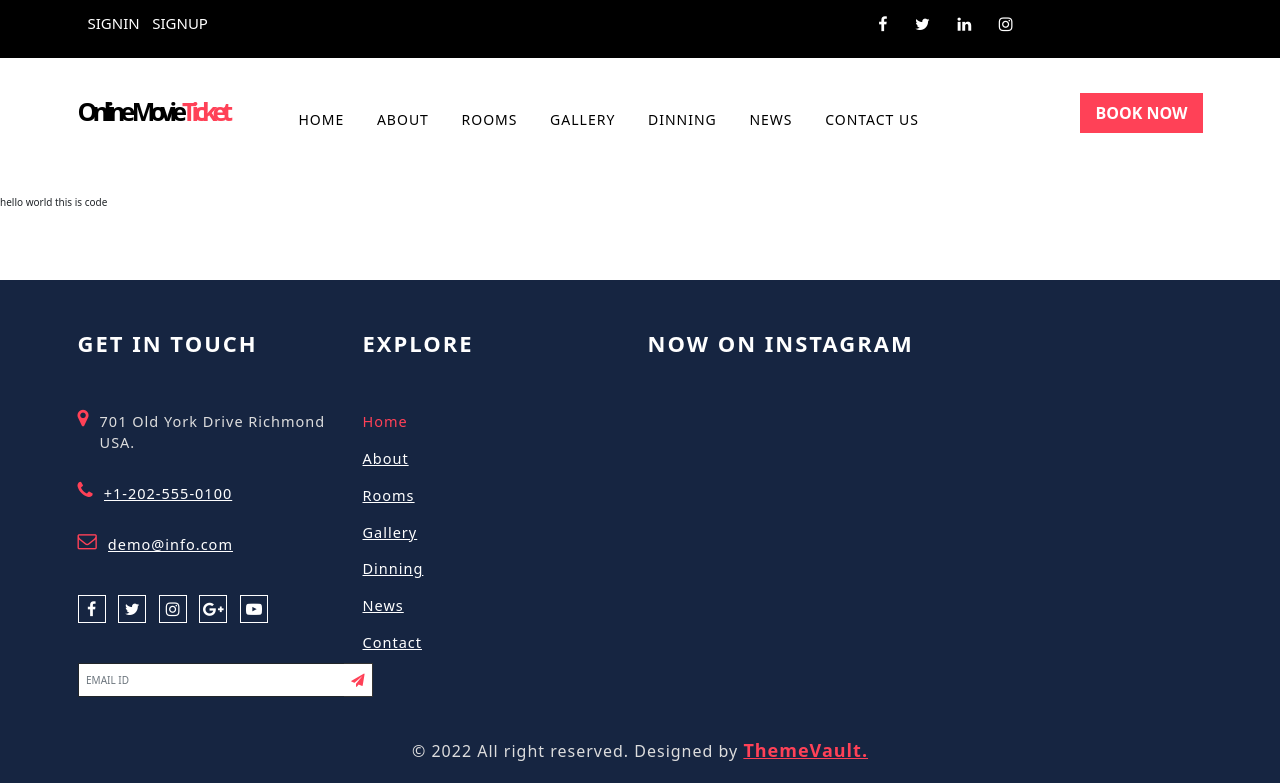
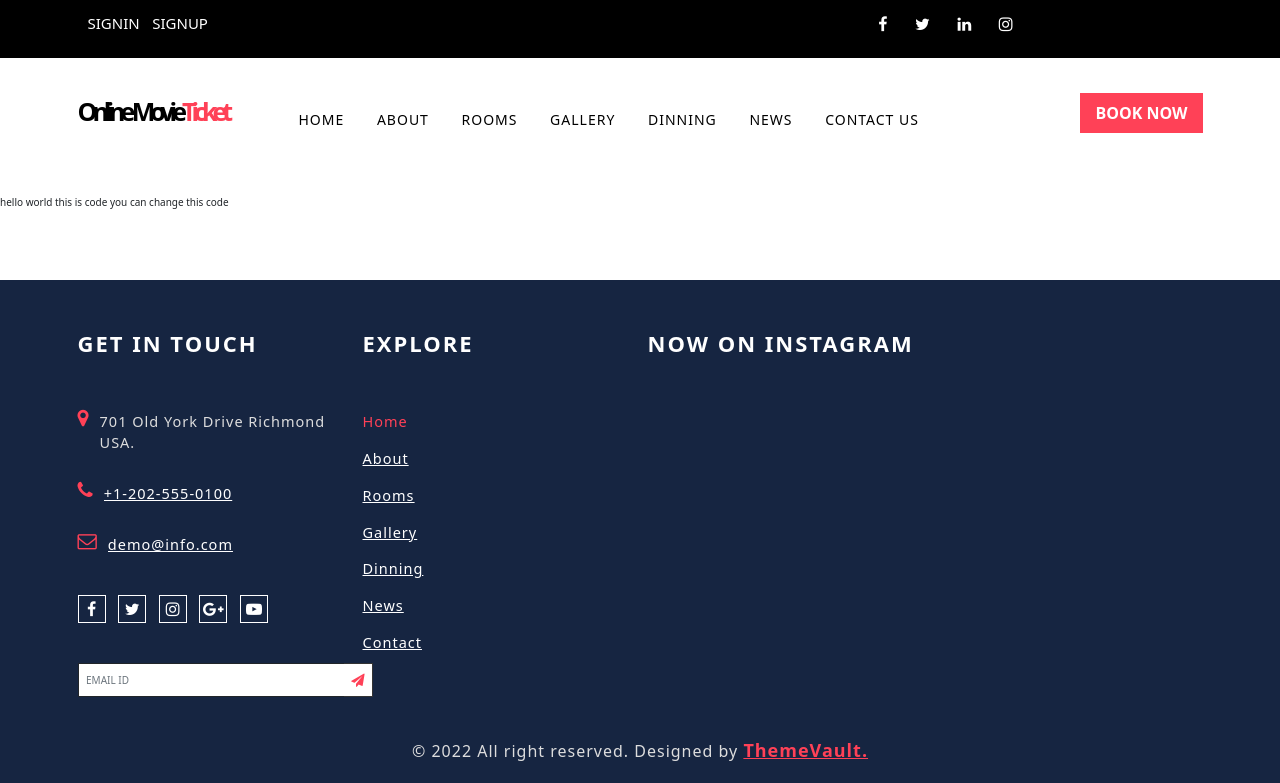
Before and after one commit to Ismailirfan/OnlineMovieTicketBooking, a PHP site: page / in a window 1280 px wide. Shown: the top 783 px of the page. Run offline with PHP 8.4, Linux system fonts and the light colour scheme; data that the repository does not hold is empty.

Commit message:
this is my new updated code

```diff
--- a/index.php
+++ b/index.php
@@ -4,6 +4,7 @@ include "function.php";
 headers();
 ?>
 hello world this is code
+you can change this code
 <?php
 footers();
 ?>
```
